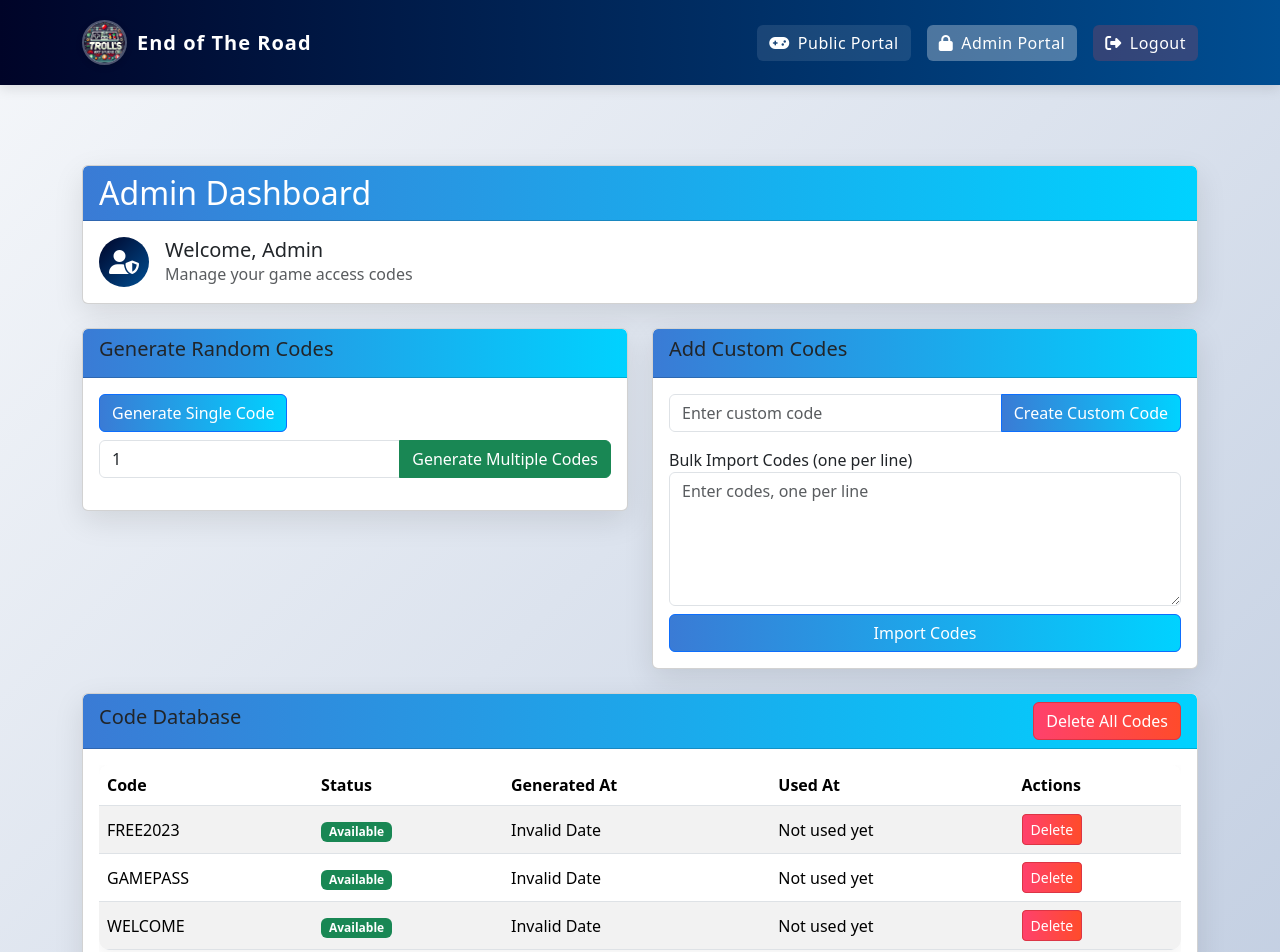
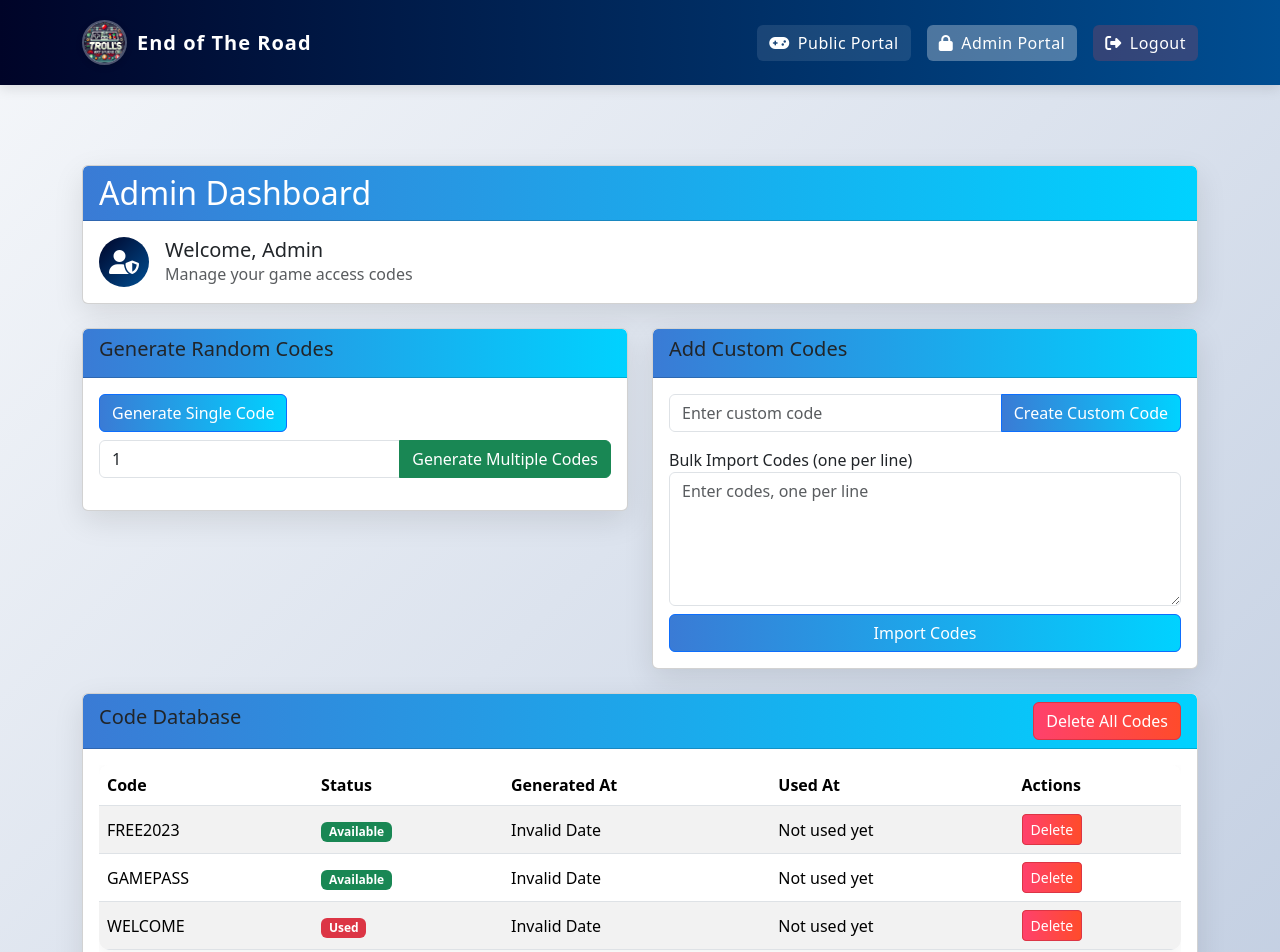
Before and after one commit to worjiee/Expo-Web-Pay, a React (Create React App) app: page /admin in a window 1280 px wide. Shown: the top 952 px of the page. Built offline with nearby package versions, Linux system fonts and the light colour scheme; no server answers; sample sign-in values are in the browser's storage.

Commit message:
Fix code deletion in admin dashboard

```diff
--- a/src/components/Admin.js
+++ b/src/components/Admin.js
@@ -135,11 +135,14 @@ const Admin = () => {
     }
 
     try {
+      console.log(`Attempting to delete code with ID: ${id}`);
       await api.delete(`/codes/${id}`);
-      setCodes(codes.filter(code => code._id !== id));
+
+      // Refresh the codes list after deletion
+      await fetchCodes();
       toast.success('Code deleted successfully');
-      fetchCodes();
     } catch (err) {
+      console.error('Error deleting code:', err);
       setError('Error deleting code');
       toast.error('Error deleting code');
     }
@@ -388,21 +391,21 @@ const Admin = () => {
                 </thead>
                 <tbody>
                   {codes.map((code) => (
-                    <tr key={code._id}>
+                    <tr key={code.id || code._id}>
                       <td>{code.code}</td>
                       <td>
-                        <span className={`badge ${code.isUsed ? 'bg-danger' : 'bg-success'}`}>
-                          {code.isUsed ? 'Used' : 'Available'}
+                        <span className={`badge ${code.used || code.isUsed ? 'bg-danger' : 'bg-success'}`}>
+                          {code.used || code.isUsed ? 'Used' : 'Available'}
                         </span>
                       </td>
-                      <td>{new Date(code.createdAt).toLocaleString()}</td>
+                      <td>{code.createdAt ? new Date(code.createdAt).toLocaleString() : 'Invalid Date'}</td>
                       <td>
                         {code.usedAt ? new Date(code.usedAt).toLocaleString() : 'Not used yet'}
                       </td>
                       <td>
                         <button
                           className="btn btn-sm btn-danger"
-                          onClick={() => deleteCode(code._id)}
+                          onClick={() => deleteCode(code.id || code._id)}
                         >
                           Delete
                         </button>
```
